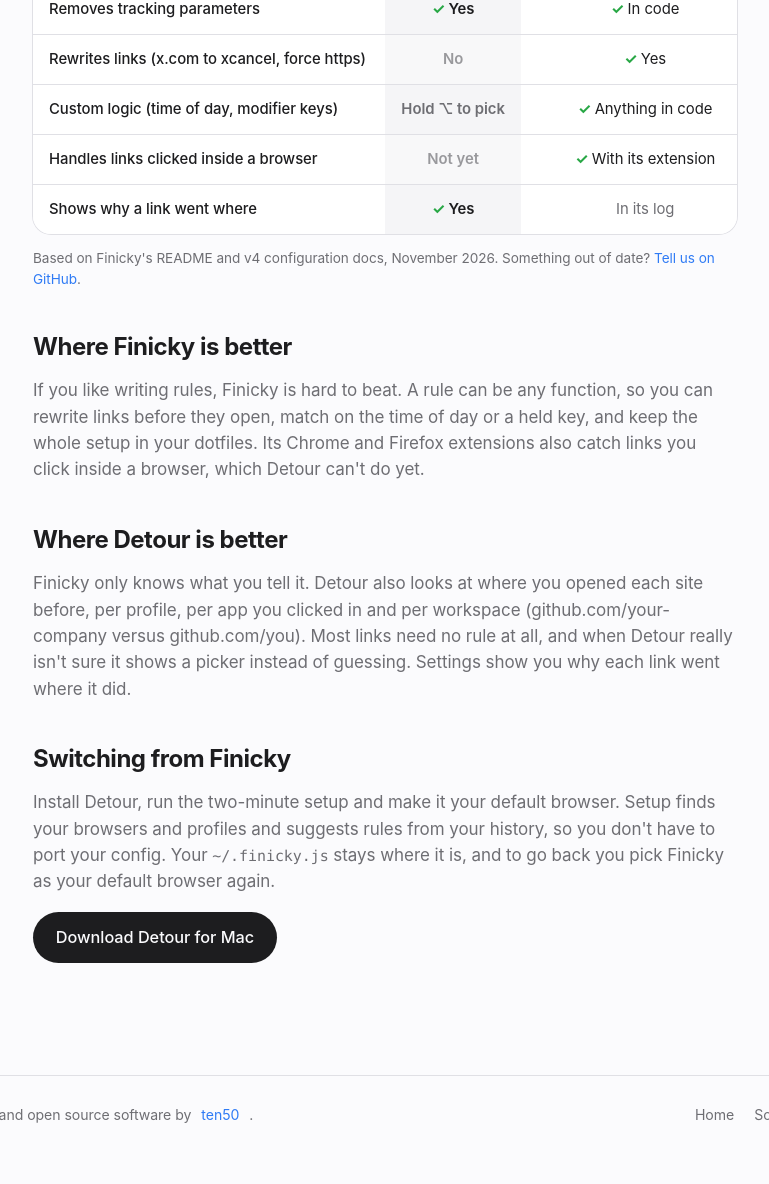
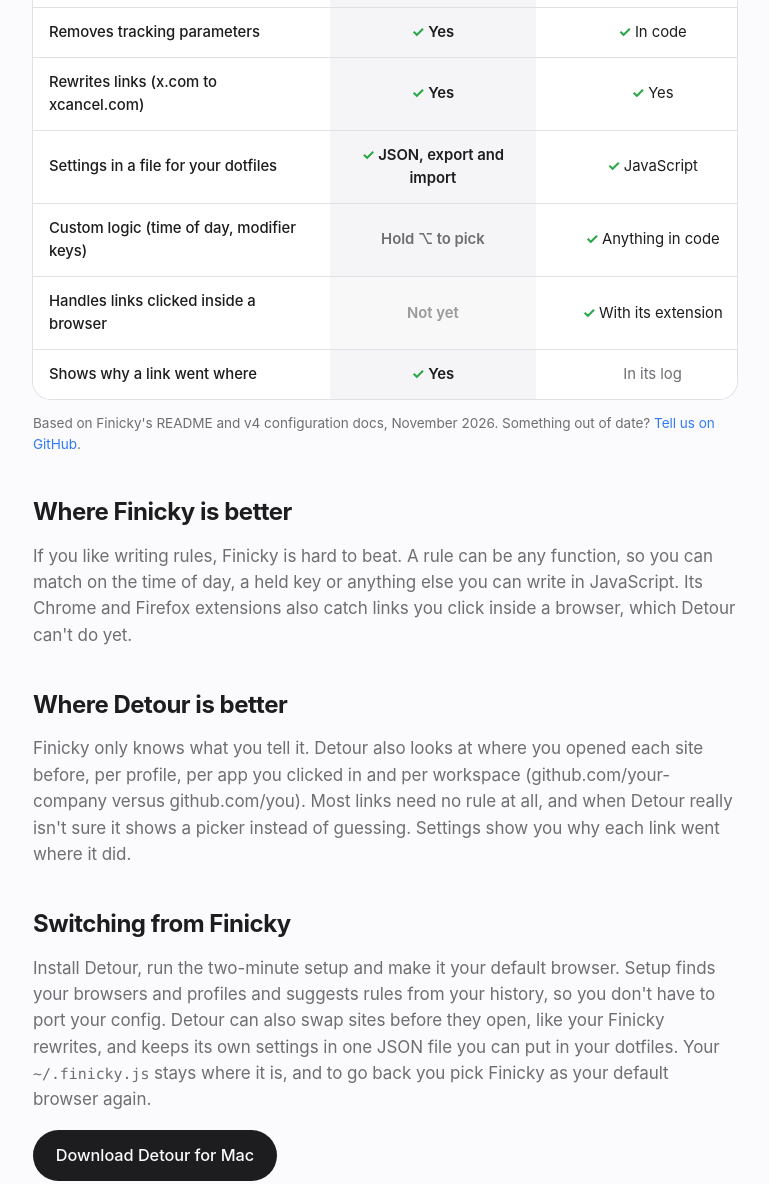
Before and after one commit to ten50-nl/detour.ten50.nl, a plain HTML site: page public/finicky-alternative/index.html in a window 1280 px wide. Shown: the part 840-2024 px from the top of the page, without its empty margins (255-1024 px from the left). Drawn offline with Linux system fonts and the light colour scheme.

Commit message:
feat: rewrites and settings file in finicky comparison

```diff
--- a/public/finicky-alternative/index.html
+++ b/public/finicky-alternative/index.html
@@ -39,7 +39,8 @@
             <tr><th scope="row">Suggests rules at setup</th><td class="us yes">Yes</td><td class="no">No</td></tr>
             <tr><th scope="row">Asks when unsure</th><td class="us yes">Picker</td><td class="no">No, pairs with Browserosaurus</td></tr>
             <tr><th scope="row">Removes tracking parameters</th><td class="us yes">Yes</td><td class="yes">In code</td></tr>
-            <tr><th scope="row">Rewrites links (x.com to xcancel, force https)</th><td class="us no">No</td><td class="yes">Yes</td></tr>
+            <tr><th scope="row">Rewrites links (x.com to xcancel.com)</th><td class="us yes">Yes</td><td class="yes">Yes</td></tr>
+            <tr><th scope="row">Settings in a file for your dotfiles</th><td class="us yes">JSON, export and import</td><td class="yes">JavaScript</td></tr>
             <tr><th scope="row">Custom logic (time of day, modifier keys)</th><td class="us part">Hold ⌥ to pick</td><td class="yes">Anything in code</td></tr>
             <tr><th scope="row">Handles links clicked inside a browser</th><td class="us no">Not yet</td><td class="yes">With its extension</td></tr>
             <tr><th scope="row">Shows why a link went where</th><td class="us yes">Yes</td><td class="part">In its log</td></tr>
@@ -49,13 +50,13 @@
       <p class="footnote">Based on Finicky's README and v4 configuration docs, November 2026. Something out of date? <a href="https://github.com/ten50-nl/detour/issues">Tell us on GitHub</a>.</p>
 
       <h2>Where Finicky is better</h2>
-      <p>If you like writing rules, Finicky is hard to beat. A rule can be any function, so you can rewrite links before they open, match on the time of day or a held key, and keep the whole setup in your dotfiles. Its Chrome and Firefox extensions also catch links you click inside a browser, which Detour can't do yet.</p>
+      <p>If you like writing rules, Finicky is hard to beat. A rule can be any function, so you can match on the time of day, a held key or anything else you can write in JavaScript. Its Chrome and Firefox extensions also catch links you click inside a browser, which Detour can't do yet.</p>
 
       <h2>Where Detour is better</h2>
       <p>Finicky only knows what you tell it. Detour also looks at where you opened each site before, per profile, per app you clicked in and per workspace (github.com/your-company versus github.com/you). Most links need no rule at all, and when Detour really isn't sure it shows a picker instead of guessing. Settings show you why each link went where it did.</p>
 
       <h2>Switching from Finicky</h2>
-      <p>Install Detour, run the two-minute setup and make it your default browser. Setup finds your browsers and profiles and suggests rules from your history, so you don't have to port your config. Your <code>~/.finicky.js</code> stays where it is, and to go back you pick Finicky as your default browser again.</p>
+      <p>Install Detour, run the two-minute setup and make it your default browser. Setup finds your browsers and profiles and suggests rules from your history, so you don't have to port your config. Detour can also swap sites before they open, like your Finicky rewrites, and keeps its own settings in one JSON file you can put in your dotfiles. Your <code>~/.finicky.js</code> stays where it is, and to go back you pick Finicky as your default browser again.</p>
       <p><a class="button primary" href="https://github.com/ten50-nl/detour/releases/latest/download/Detour.dmg">Download Detour for Mac</a></p>
     </section>
   </main>
```
